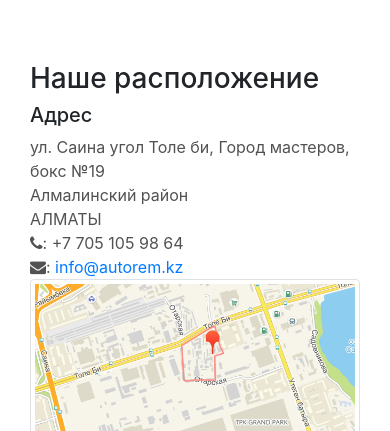
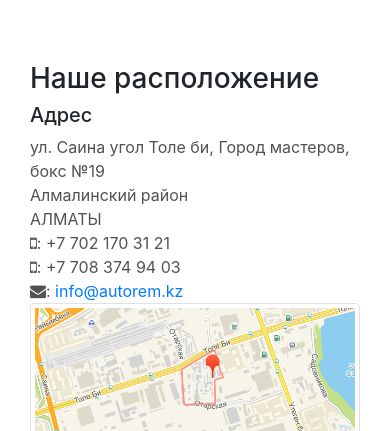
Before and after one commit to so5tmaker/autorem.kz, a website: page contactus.html in a window 390 px wide. Shown: the part 669-1100 px from the top of the page. Drawn offline with nearby package versions, Linux system fonts and the light colour scheme.

Commit message:
The new mobile was added in the contactus.html file

```diff
--- a/contactus.html
+++ b/contactus.html
@@ -92,7 +92,9 @@
                     <br> Алмалинский район
                     <br> АЛМАТЫ
                     <br>
-                    <i class="fa fa-phone"></i>: +7 705 105 98 64
+                    <i class="fa fa-mobile"></i>: +7 702 170 31 21
+                    <br>
+                    <i class="fa fa-mobile"></i>: +7 708 374 94 03
                     <br>
                     <!-- <i class="fa fa-mobile"></i>: +7 (727) 291‒90‒24
                     <br> -->
```
